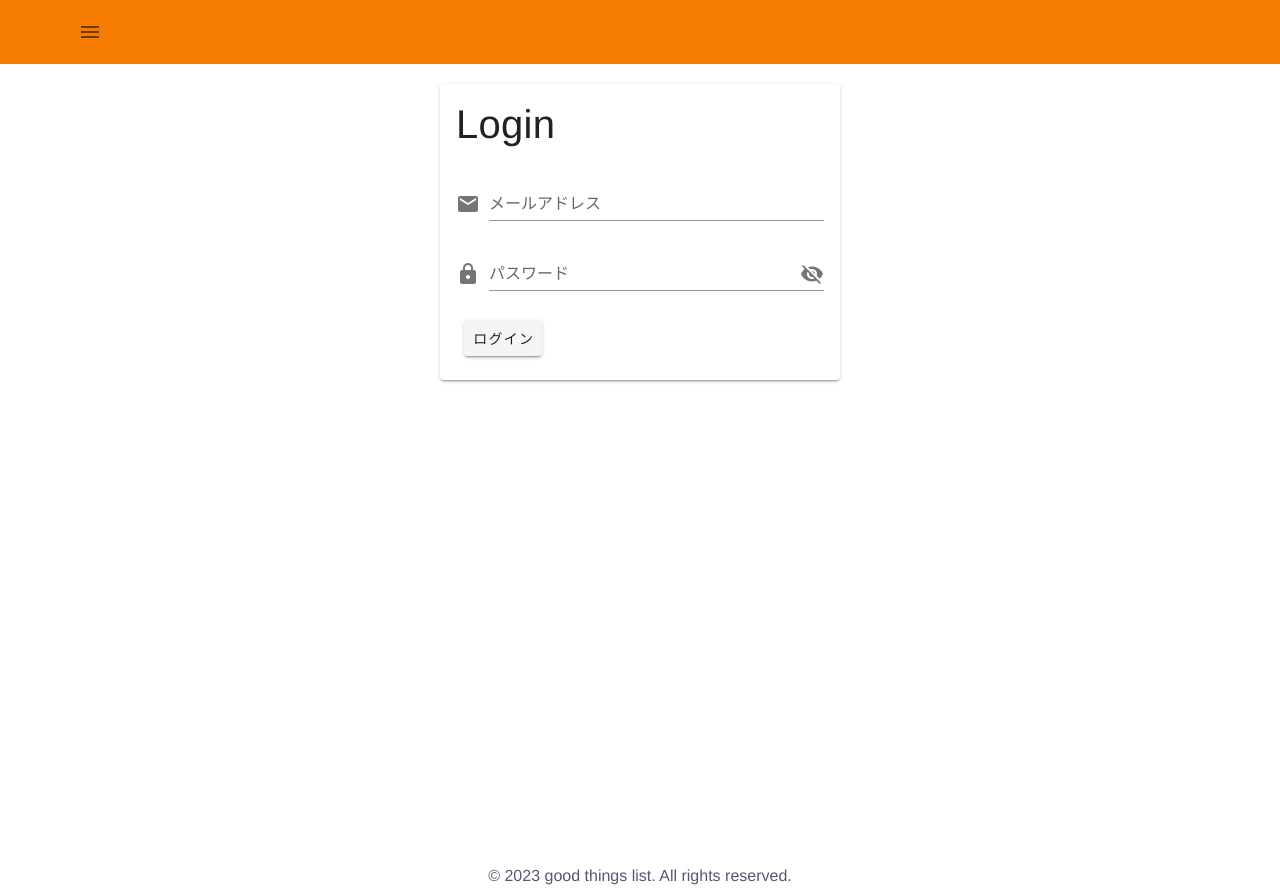
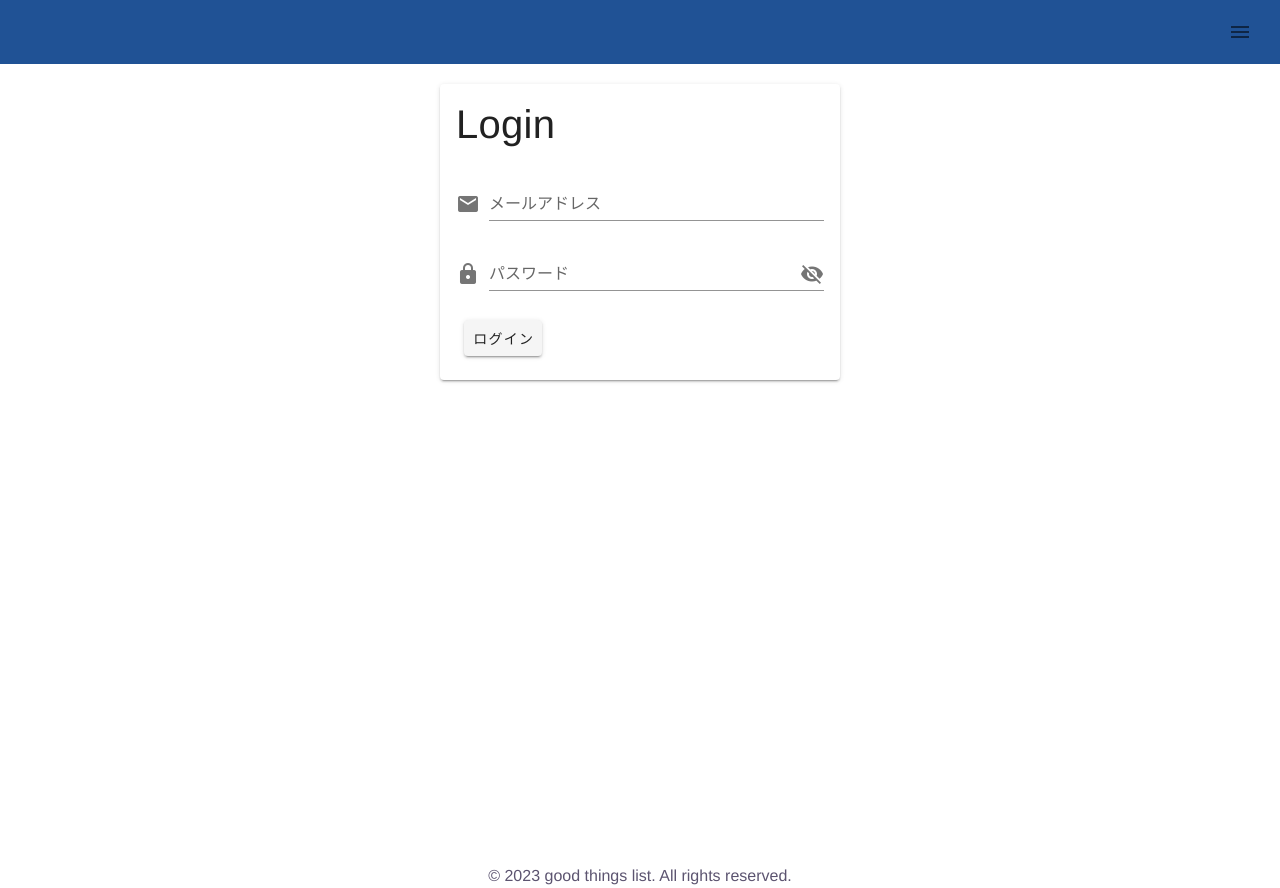
Before and after one commit to shunyonai1996/good_things_list, a Vue app in the folder app/good_things_list/: page /login in a window 1280 px wide. Built offline with nearby package versions, Linux system fonts and the light colour scheme; no server answers.

Commit message:
ヘッダーの軽微な修正

```diff
--- a/app/good_things_list/src/components/Header.vue
+++ b/app/good_things_list/src/components/Header.vue
@@ -1,7 +1,7 @@
 <template>
   <header>
     <v-app-bar
-      color="#F57C00"
+      color="#205295"
     >
       <v-img
         :src="require('../assets/PosiMomentsLogo.jpg')"
@@ -11,17 +11,16 @@
         contain
       ></v-img>
 
-      <!-- メニューバーアイコン -->
+      <v-spacer></v-spacer>
+
       <v-app-bar-nav-icon @click="drawer = true"></v-app-bar-nav-icon>
     </v-app-bar>
 
-      <!-- ハンバーガーメニュー -->
     <v-navigation-drawer v-model="drawer" fixed >
       <v-list
         nav
         dense
       >
-        <!-- ハンバーガーメニュー内のリンク -->
         <v-list-item-group>
           <v-list>
             <v-list-item to="/" @click="drawer = false">
```
